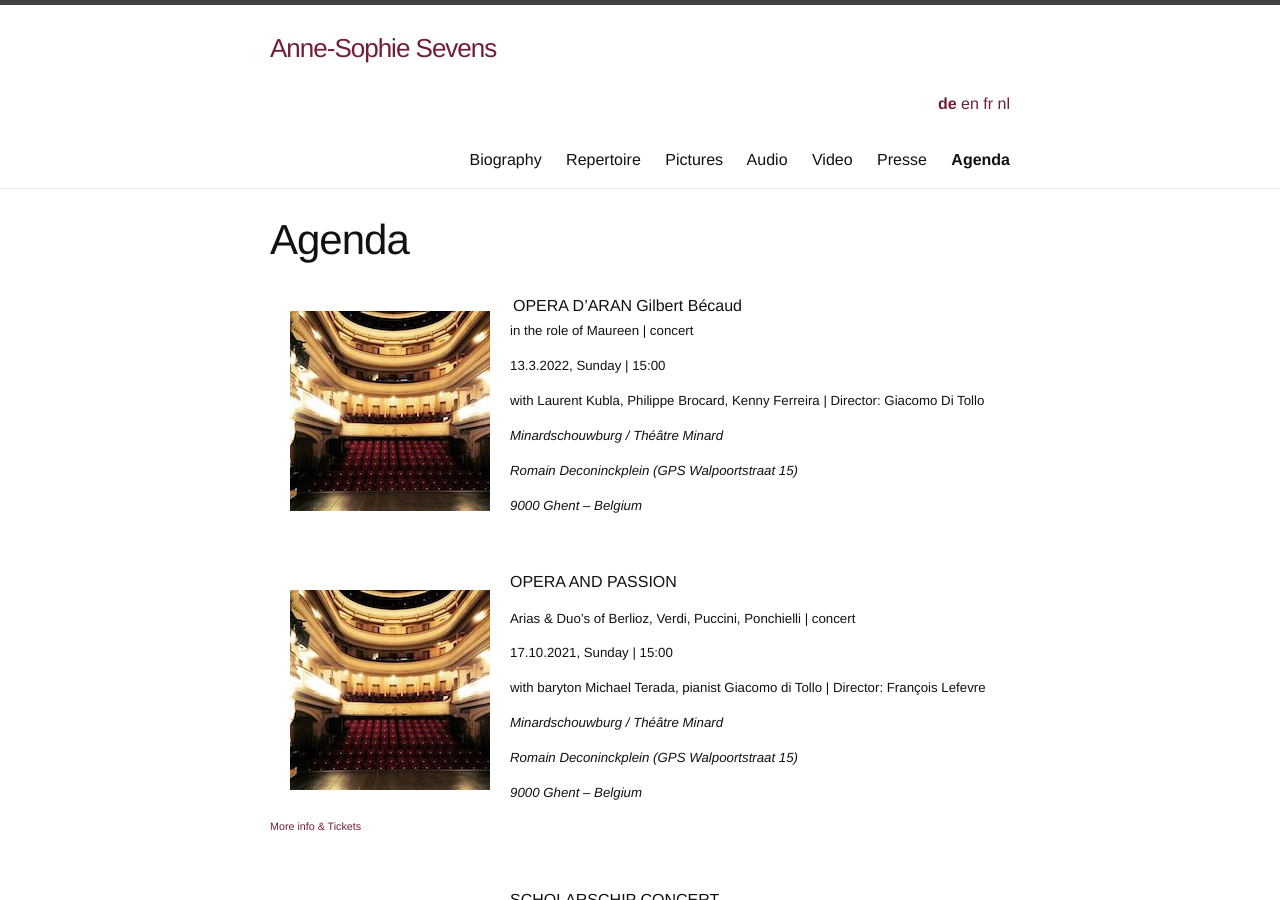
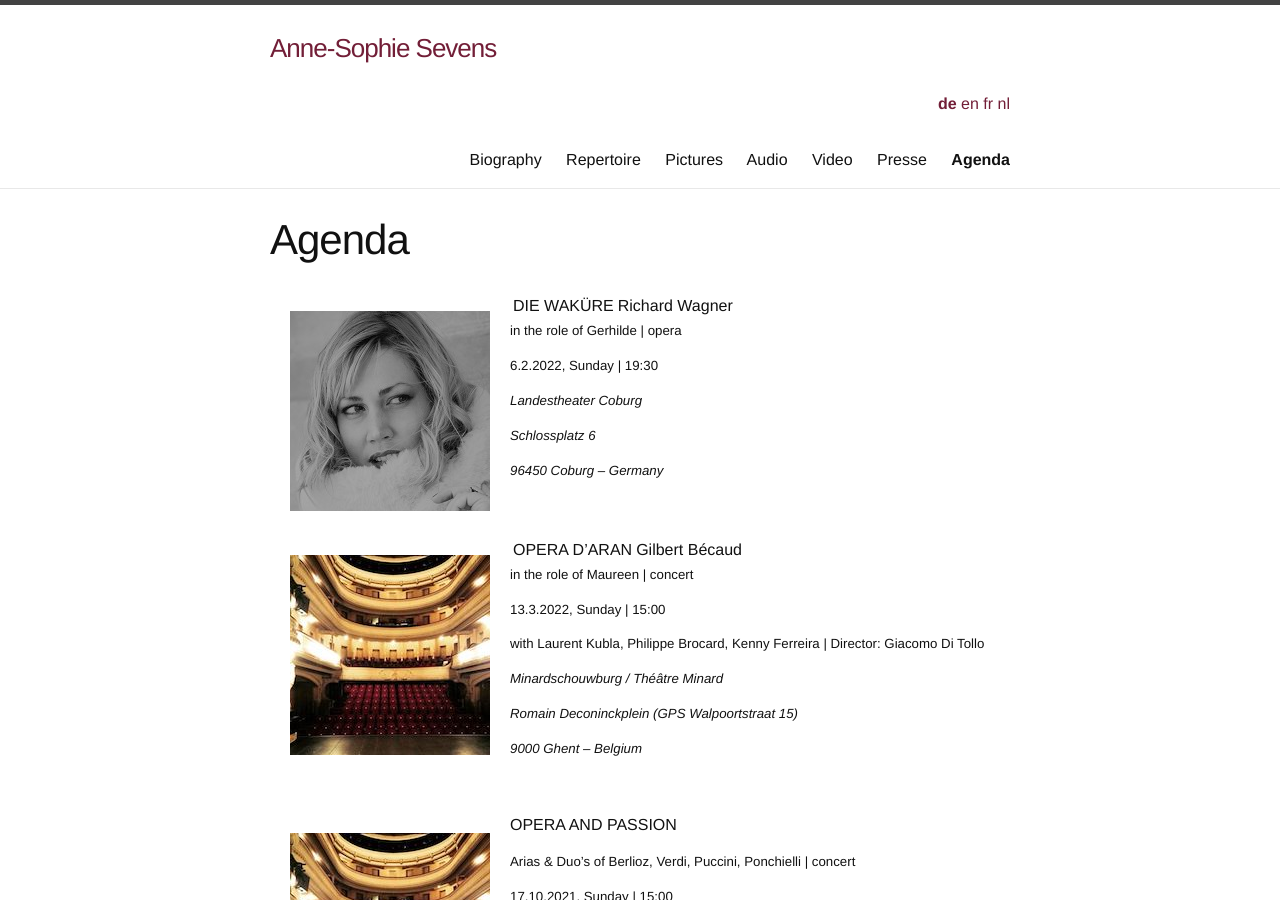
Before and after one commit to annesophie-sevens/annesophie-sevens.github.io, a Jekyll site: the page built from agenda-de.md, in a window 1280 px wide and 900 px high. Built offline with Jekyll 4.4.1, drawn with Linux system fonts in a browser that asks for light colours; nearby versions of some CDN libraries.

Commit message:
Update agenda-de.md

```diff
--- a/agenda-de.md
+++ b/agenda-de.md
@@ -5,6 +5,22 @@
 ref: agenda
 lang: de
 ---
+<img style="float: left; padding: 20px" src="/assets/mCQ4.jpg">
+
+DIE WAKÜRE | Richard Wagner
+
+##### in the role of Gerhilde | opera
+
+##### 6.2.2022, Sunday | 19:30
+
+##### _Landestheater Coburg_
+
+##### _Schlossplatz 6_
+
+##### _96450 Coburg – Germany_
+
+&nbsp;
+
 <img style="float: left; padding: 20px" src="/assets/Minard.jpg">
 
 OPERA D'ARAN | Gilbert Bécaud
@@ -22,6 +38,8 @@
 ##### _9000 Ghent – Belgium_
 
 &nbsp;
+
+
 
 <img style="float: left; padding: 20px" src="/assets/Minard.jpg">
 
```
